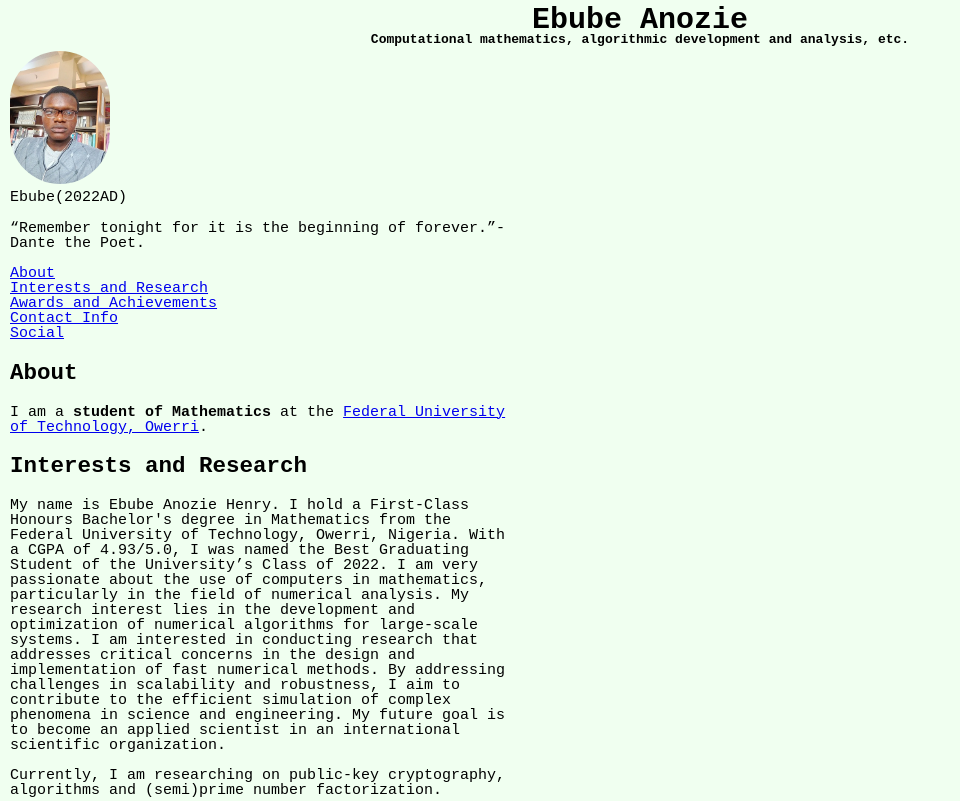
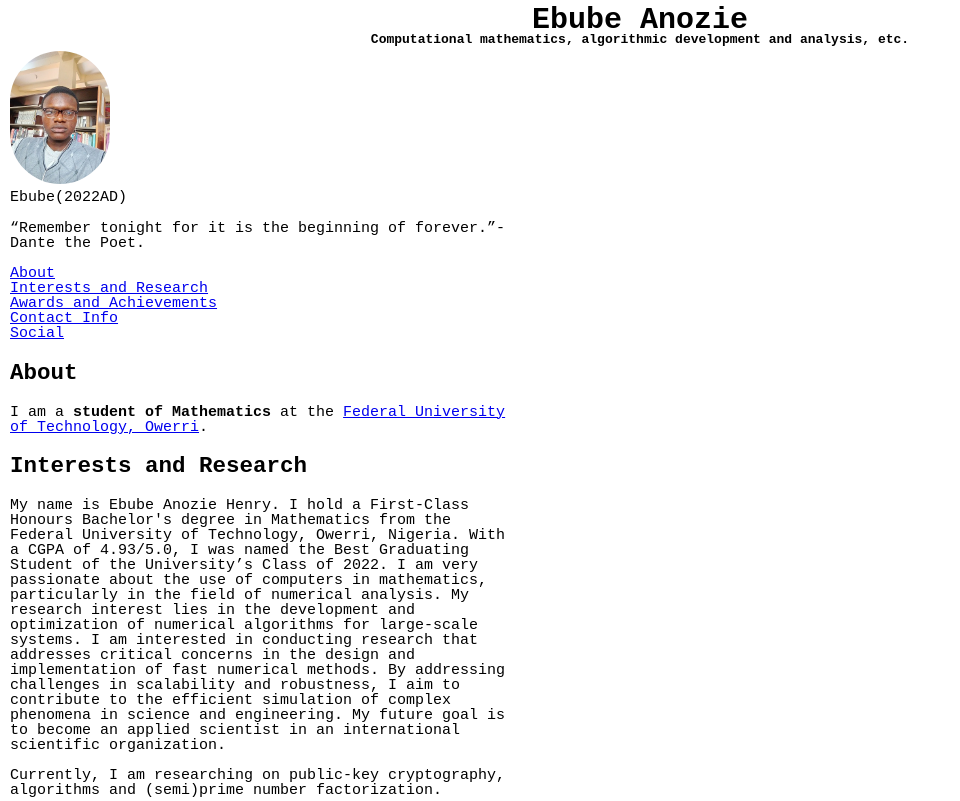
Before and after one commit to EbubeAnozie/ebubeanozie.github.io, a plain HTML site: page index.html in a window 1280 px wide. Shown: the top 801 px of the page, without its empty margins (0-960 px from the left). Drawn offline with Linux system fonts and the light colour scheme; a web font is replaced by a local one.

Commit message:
Update style2.css

```diff
--- a/styles/style2.css
+++ b/styles/style2.css
@@ -1,6 +1,6 @@
 html {
     scroll-behavior: smooth;
-    background-color: honeydew;
+    background-color: white;
     font-size: 15px;
     font-family: "PT Mono", monospace;
 }
```
